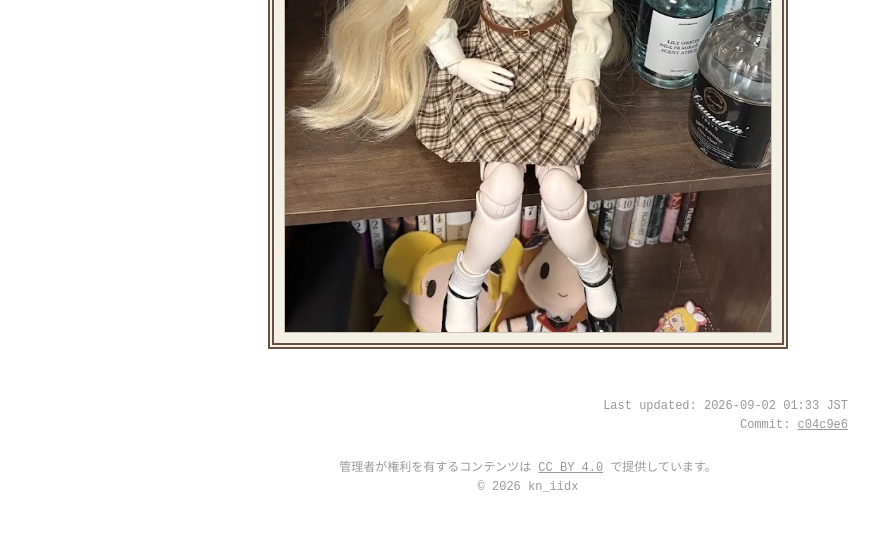
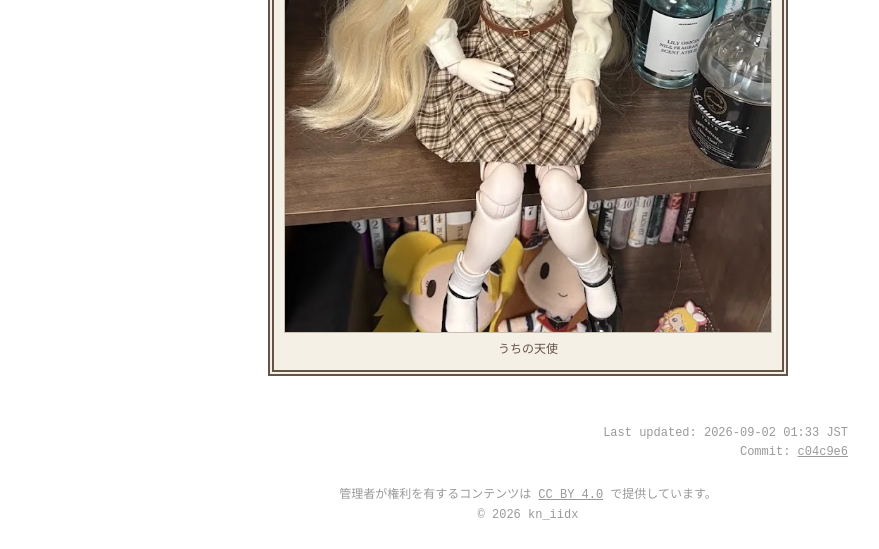
Before and after one commit to rabbit34x/profile, a website: page index.html in a window 1280 px wide. Shown: the part 317-866 px from the top of the page, without its empty margins (200-1079 px from the left). Before the commit the page ends 839 px from the top, so only its background shows below. Drawn offline with Linux system fonts and the light colour scheme.

Commit message:
feat: add figcaption to home visual and style it

```diff
--- a/index.html
+++ b/index.html
@@ -32,6 +32,7 @@
   <main class="page-content">
     <figure class="home-visual">
       <img src="images/profile-doll.webp" alt="棚に座る金髪のドール" width="690" height="863">
+      <figcaption>うちの天使</figcaption>
     </figure>
     <footer class="site-footer">
       <div class="site-footer-meta">
--- a/style.css
+++ b/style.css
@@ -105,6 +105,13 @@ body {
   width: 100%;
   height: auto;
   border: 1px solid #c8bfae;
+}
+
+.home-visual figcaption {
+  padding: 8px 4px 0;
+  color: #665247;
+  font-size: 0.75rem;
+  text-align: center;
 }
 
 .page-title {
```
